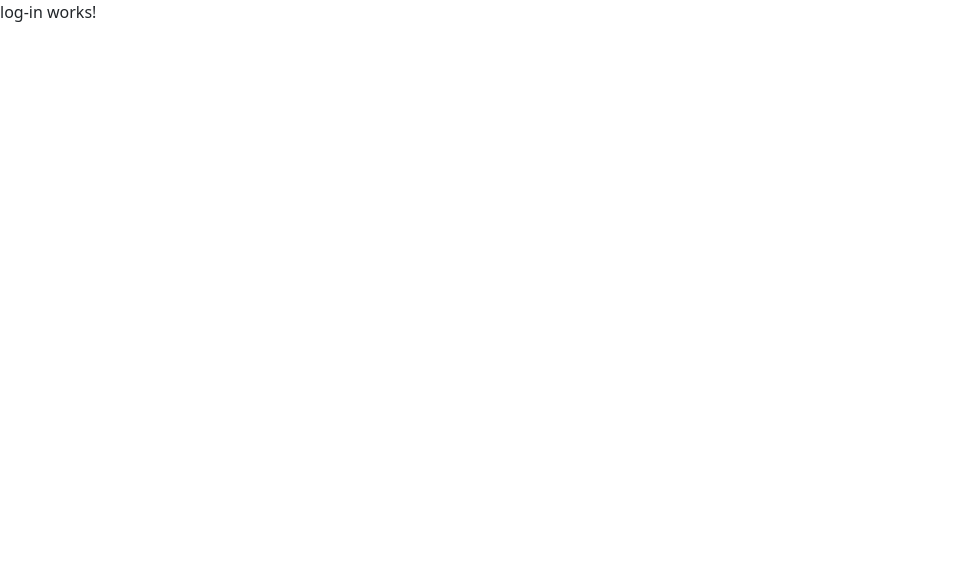
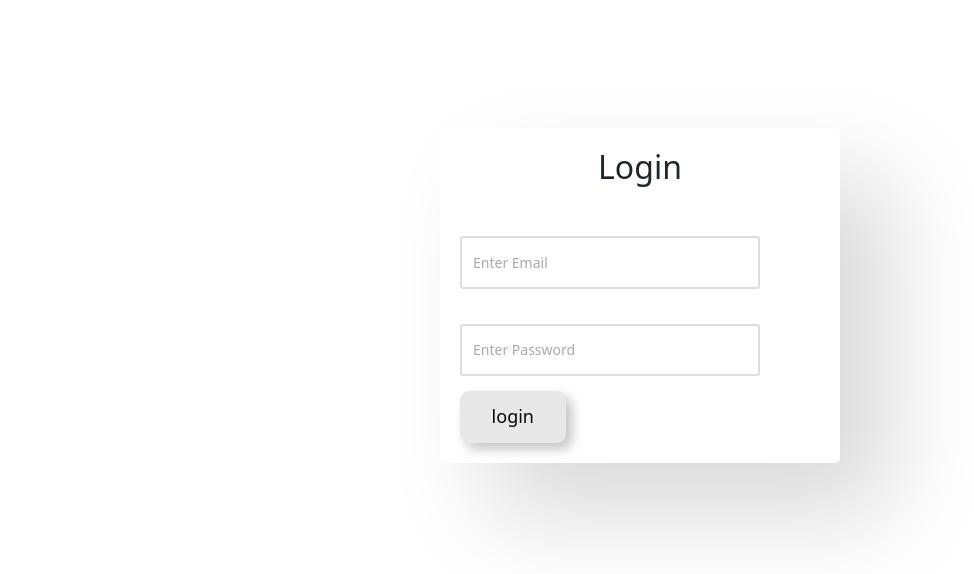
Before and after one commit to StanislavPilguy/blog-front, an Angular app: page /admin/log-in in a window 1280 px wide. Shown: the top 574 px of the page, without its empty margins (0-974 px from the left). Built offline with nearby package versions, Linux system fonts and the light colour scheme.

Commit message:
page login

```diff
--- a/src/app/pages/admin-page/log-in/log-in.component.html
+++ b/src/app/pages/admin-page/log-in/log-in.component.html
@@ -1 +1,20 @@
-<p>log-in works!</p>
+<div class="card-login">
+  <form>
+    <h2>Login</h2>
+    <div class="custom-input">
+      <label class="custom-field one">
+        <input type="email" placeholder=" " />
+        <span class="custom-placeholder">Enter Email</span>
+      </label>
+    </div>
+    <div class="custom-input">
+      <label class="custom-field one">
+        <input type="password" placeholder=" " />
+        <span class="custom-placeholder">Enter Password</span>
+      </label>
+    </div>
+    <div class="custom-button">
+      <button type="submit">login</button>
+    </div>
+  </form>
+</div>
--- a/src/app/pages/admin-page/log-in/log-in.component.ts
+++ b/src/app/pages/admin-page/log-in/log-in.component.ts
@@ -3,7 +3,6 @@ import { Component, OnInit } from '@angular/core';
 @Component({
   selector: 'app-log-in',
   templateUrl: './log-in.component.html',
-  styleUrls: ['./log-in.component.scss']
 })
 export class LogInComponent implements OnInit {
 
--- /dev/null
+++ b/src/scss/_log-in.scss
@@ -0,0 +1,105 @@
+
+.card-login {
+  display: flex;
+  flex-direction: column;
+  margin: 10% auto;
+  max-width: 400px;
+  width: 100%;
+  padding: 20px;
+  border-radius: 5px;
+  background: #ffffff;
+  box-shadow: 50px 50px 100px #d9d9d9,
+  -50px -50px 100px #ffffff;
+  h2 {
+    text-align: center;
+    margin-bottom: 30px;
+  }
+  .custom-input {
+    display: flex;
+    flex-direction: column;
+    justify-content: center;
+    margin: 10px auto;
+  }
+  .custom-field {
+    position: relative;
+    font-size: 14px;
+    padding-top: 20px;
+    margin-bottom: 5px;
+  }
+  .custom-field input {
+    border: none;
+    appearance: none;
+    background: #f2f2f2;
+    padding: 12px;
+    border-radius: 3px;
+    width: 300px;
+    outline: none;
+    font-size: 14px;
+  }
+  .custom-field .custom-placeholder {
+    position: absolute;
+    left: 12px;
+    top: calc(50% + 10px);
+    transform: translateY(-50%);
+    color: #aaa;
+    transition:
+      top 0.3s ease,
+      font-size 0.3s ease,
+      color 0.3s ease;
+  }
+  .custom-field input.dirty + .custom-placeholder,
+  .custom-field input:focus + .custom-placeholder,
+  .custom-field input:not(:placeholder-shown) + .custom-placeholder {
+    top: 10px;
+    font-size: 10px;
+    color: #222;
+  }
+  .custom-field.one input {
+    background: none;
+    border: 2px solid #ddd;
+    transition: border-color 0.3s ease;
+  }
+
+  .custom-field.one input + .custom-placeholder {
+    left: 8px;
+    padding: 0 5px;
+  }
+
+  .custom-field.one input.dirty,
+  .custom-field.one input:not(:placeholder-shown),
+  .custom-field.one input:focus {
+    border-color: #222;
+    transition-delay: 0.1s
+  }
+
+  .custom-field.one input.dirty + .custom-placeholder,
+  .custom-field.one input:not(:placeholder-shown) + .custom-placeholder,
+  .custom-field.one input:focus + .custom-placeholder {
+    top: 20px;
+    font-size: 10px;
+    color: #222;
+    background: #fff;
+    width: auto
+  }
+
+  button {
+    color: #090909;
+    padding: 0.5em 1.7em;
+    font-size: 18px;
+    border-radius: 0.5em;
+    background: #e8e8e8;
+    border: 1px solid #e8e8e8;
+    transition: all .3s;
+    box-shadow: 6px 6px 12px #c5c5c5,
+    -6px -6px 12px #ffffff;
+  }
+
+  button:hover {
+    border: 1px solid white;
+  }
+
+  button:active {
+    box-shadow: 4px 4px 12px #c5c5c5,
+    -4px -4px 12px #ffffff;
+  }
+}
--- a/src/scss/custom.scss
+++ b/src/scss/custom.scss
@@ -0,0 +1,20 @@
+@import "log-in";
+
+*, *::before, *::after {
+  box-sizing: border-box;
+}
+
+body {
+  font-size: 16px;
+  min-width: 320px;
+  position: relative;
+  line-height: 1.75;
+  overflow-x: hidden;
+  opacity: 1;
+}
+
+.img-responsive {
+  display: block;
+  max-width: 100%;
+  height: auto;
+}
--- a/src/styles.scss
+++ b/src/styles.scss
@@ -1,3 +1,6 @@
 /* Importing Bootstrap SCSS file. */
 @import '~bootstrap/scss/bootstrap';
 @import 'scss/custom';
+:root {
+  --field-padding: 12px;
+}
```
Also changed, not shown: src/app/pages/admin-page/log-in/log-in.component.scss (deleted).
